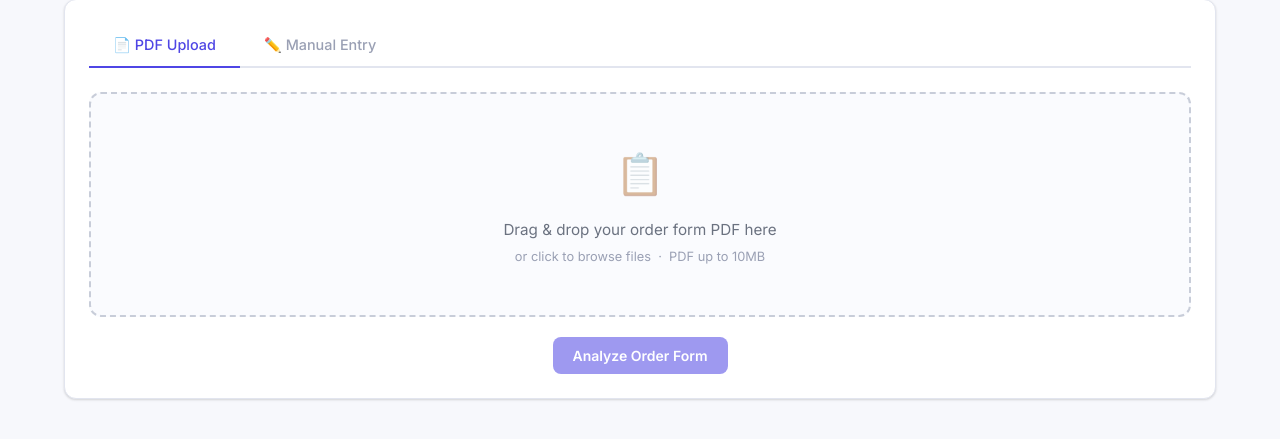
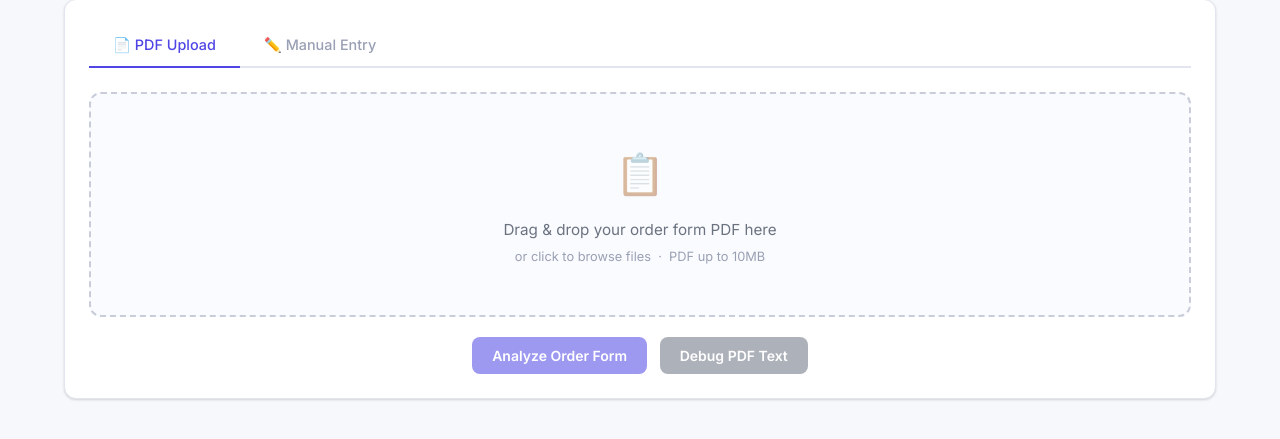
Before and after one commit to ddecoen/orderform_review_ASC606, a Flask app: page / in a window 1280 px wide. Shown: the part 162-601 px from the top of the page. Run offline with Flask 3, Linux system fonts and the light colour scheme.

Commit message:
Add PDF debug tool to diagnose text extraction issues
- New 'Debug PDF Text' button on upload tab
- Shows raw extracted text, Bill To section, and parsed fields
- New /api/debug-upload endpoint for diagnostics

```diff
--- a/app.py
+++ b/app.py
@@ -277,6 +277,46 @@ def analyze_manual():
 
 
 # ---------------------------------------------------------------------------
+# Debug upload — shows raw text and parser output for troubleshooting
+# ---------------------------------------------------------------------------
+
+@app.route("/api/debug-upload", methods=["POST"])
+def debug_upload():
+    """Upload a PDF and return the raw extracted text plus parse diagnostics."""
+    from pdf_parser import (
+        extract_text_from_pdf,
+        _extract_bill_to_section,
+        _extract_customer_name,
+        _extract_contact_name,
+        _extract_email,
+    )
+    try:
+        if "file" not in request.files:
+            return jsonify({"error": "No file provided."}), 400
+
+        file = request.files["file"]
+        with tempfile.NamedTemporaryFile(suffix=".pdf", delete=False) as tmp:
+            tmp_path = tmp.name
+            file.save(tmp_path)
+
+        try:
+            raw_text = extract_text_from_pdf(tmp_path)
+        finally:
+            os.unlink(tmp_path)
+
+        return jsonify({
+            "raw_text": raw_text,
+            "raw_text_lines": raw_text.split("\n"),
+            "bill_to_section": _extract_bill_to_section(raw_text),
+            "parsed_account_name": _extract_customer_name(raw_text),
+            "parsed_contact_name": _extract_contact_name(raw_text),
+            "parsed_contact_email": _extract_email(raw_text),
+        }), 200
+    except Exception as exc:
+        return jsonify({"error": str(exc), "traceback": traceback.format_exc()}), 500
+
+
+# ---------------------------------------------------------------------------
 # Health check
 # ---------------------------------------------------------------------------
 
--- a/templates/index.html
+++ b/templates/index.html
@@ -757,6 +757,9 @@
       <div style="margin-top: 1.25rem; text-align: center;">
         <button class="btn btn-primary" id="uploadBtn" onclick="uploadPDF()" disabled>
           <span class="btn-text">Analyze Order Form</span>
+        </button>
+        <button class="btn" style="margin-left:0.5rem;background:#6b7280;color:#fff;" id="debugBtn" onclick="debugUpload()" disabled>
+          <span class="btn-text">Debug PDF Text</span>
         </button>
       </div>
     </div>
@@ -941,6 +944,7 @@ function setFile(file) {
   el.textContent = '📎 ' + file.name;
   el.classList.add('visible');
   document.getElementById('uploadBtn').disabled = false;
+  document.getElementById('debugBtn').disabled = false;
 }
 
 // ─── Line Items ───────────────────────────────────────────
@@ -1048,6 +1052,43 @@ async function uploadPDF() {
   }
 }
 
+// ─── Debug Upload ─────────────────────────────────────────
+async function debugUpload() {
+  if (!selectedFile) return showToast('Select a PDF first.', true);
+  const fd = new FormData();
+  fd.append('file', selectedFile);
+  showLoading('Extracting PDF text…');
+  try {
+    const res = await fetch('/api/debug-upload', { method: 'POST', body: fd });
+    const data = await res.json().catch(() => ({}));
+    const r = document.getElementById('results');
+    r.classList.add('visible');
+    let html = '<div class="card" style="margin-bottom:1.5rem;"><h2 style="font-size:1.1rem;margin-bottom:1rem;">PDF Debug Output</h2>';
+    html += '<h3 style="font-size:0.95rem;margin-bottom:0.5rem;">Parsed Fields</h3>';
+    html += '<table class="result-table"><tbody>';
+    html += '<tr><td><strong>Account Name</strong></td><td>' + esc(data.parsed_account_name || '') + '</td></tr>';
+    html += '<tr><td><strong>Contact Name</strong></td><td>' + esc(data.parsed_contact_name || '') + '</td></tr>';
+    html += '<tr><td><strong>Contact Email</strong></td><td>' + esc(data.parsed_contact_email || '') + '</td></tr>';
+    html += '</tbody></table>';
+    html += '<h3 style="font-size:0.95rem;margin:1rem 0 0.5rem;">Bill To Section (extracted)</h3>';
+    html += '<pre style="background:#f1f5f9;padding:1rem;border-radius:6px;font-size:0.8rem;white-space:pre-wrap;max-height:200px;overflow:auto;">' + esc(data.bill_to_section || '(none found)') + '</pre>';
+    html += '<h3 style="font-size:0.95rem;margin:1rem 0 0.5rem;">Raw Extracted Text</h3>';
+    html += '<pre style="background:#f1f5f9;padding:1rem;border-radius:6px;font-size:0.75rem;white-space:pre-wrap;max-height:500px;overflow:auto;">' + esc(data.raw_text || '') + '</pre>';
+    html += '</div>';
+    document.getElementById('summaryGrid').innerHTML = '';
+    document.getElementById('accordionContainer').innerHTML = '';
+    document.getElementById('scheduleTableContainer').innerHTML = '';
+    document.getElementById('warningsContainer').innerHTML = '';
+    document.getElementById('chartLegend').innerHTML = '';
+    r.querySelector('.card') ? r.querySelector('.card').outerHTML = html : r.insertAdjacentHTML('afterbegin', html);
+    r.scrollIntoView({ behavior: 'smooth' });
+  } catch (e) {
+    showToast(e.message, true);
+  } finally {
+    hideLoading();
+  }
+}
+
 // ─── Submit Manual ────────────────────────────────────────
 async function submitManual() {
   const customer = document.getElementById('customerName').value.trim();
```
